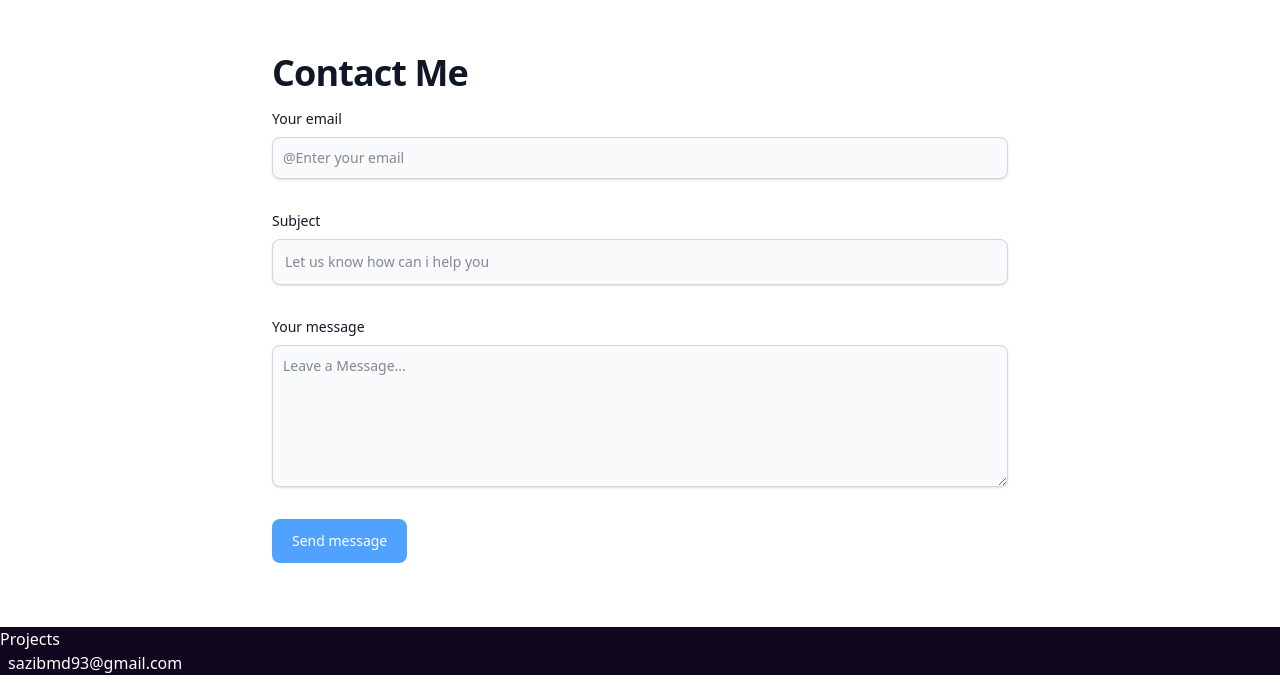
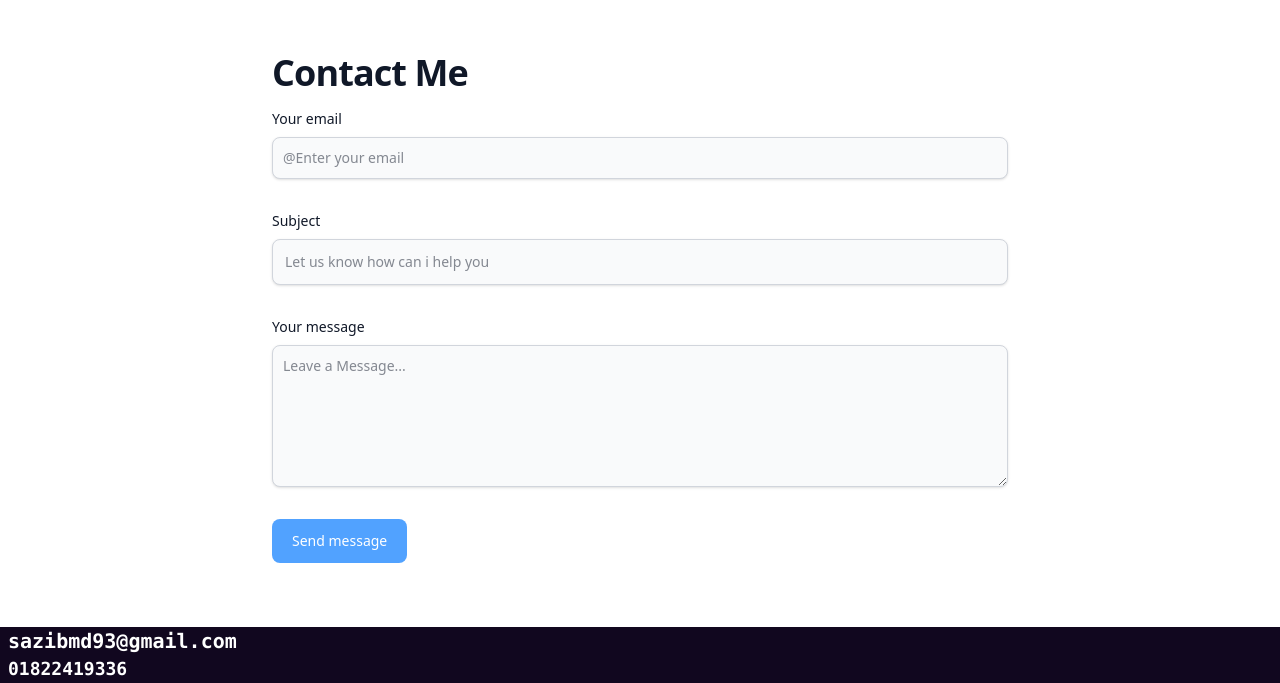
Before and after one commit to sazib07/Portfolio, a React (Vite) app: page / in a window 1280 px wide. Shown: the part 2252-2935 px from the top of the page. Built offline with nearby package versions, Linux system fonts and the light colour scheme; a web font is replaced by a local one.

Commit message:
email added in footer

```diff
--- a/src/App.jsx
+++ b/src/App.jsx
@@ -20,7 +20,7 @@ function App() {
       <Experience/>
       <About/>
       <Contact/>
-      <Projects/>
+
       <Footer/>
     </div>
   );
--- a/src/Components/Footer.jsx
+++ b/src/Components/Footer.jsx
@@ -6,7 +6,9 @@ const Footer = () => {
     <Container>
 
         <div>
-  <h1>sazibmd93@gmail.com</h1>
+  <h1 className="text-xl font-bold font-mono">sazibmd93@gmail.com</h1>
+  <h2 className="text-lg font-bold font-mono">01822419336</h2>
+
 
 
         </div>
```
